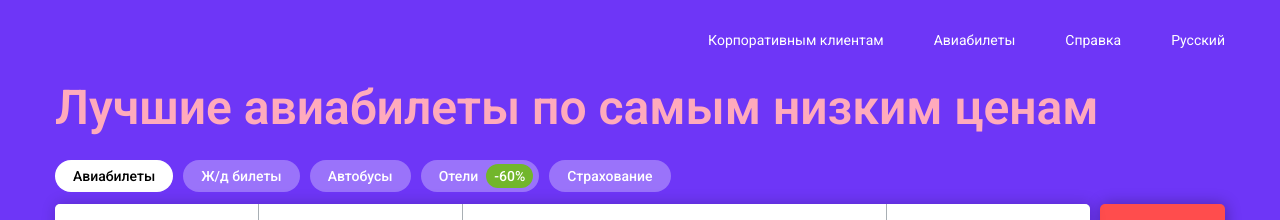
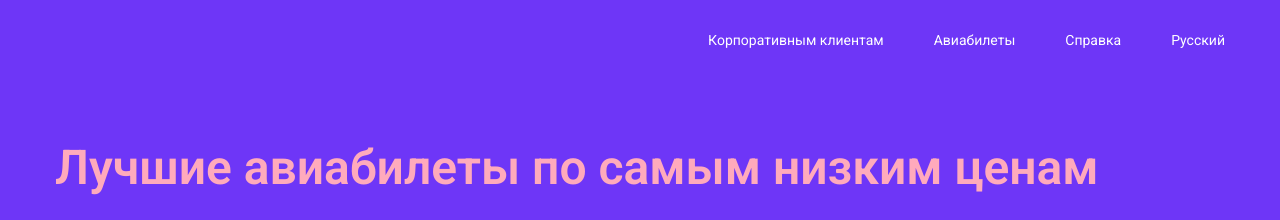
Before and after one commit to kodiiiofc/TravelKassa, a website: page index.html in a window 1280 px wide. Shown: the top 220 px of the page. Drawn offline with Linux system fonts and the light colour scheme.

Commit message:
добавил таблицу стилей

```diff
--- a/index.html
+++ b/index.html
@@ -18,7 +18,7 @@
                 <li id="header-language"><a href="">Русский</a></li>
             </ul>
         </div>
-        <div class="header-title"><a>Лучшие авиабилеты по самым низким ценам</a></div>
+        <div class="header-title">Лучшие авиабилеты по самым низким ценам</div>
         <div class="header-search">
             <div class="header-search-searchType">
                 <input type="radio" name="searchType" id="avia" value="avia" class="header-search-type" checked/>
--- a/styles/index.scss
+++ b/styles/index.scss
@@ -35,6 +35,11 @@
   &-title {
     @extend .h1;
     color: $accentLight;
+    padding: 60px 0 20px 0;
+
+    &:hover {
+      cursor: default;
+    }
   }
 
   &-search {
```
Also changed, not shown: styles/index.css, 1 other file.
